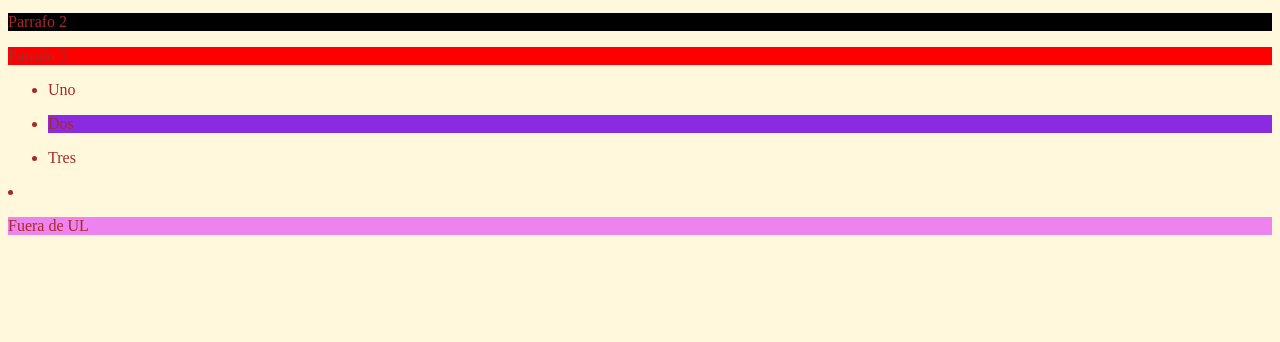
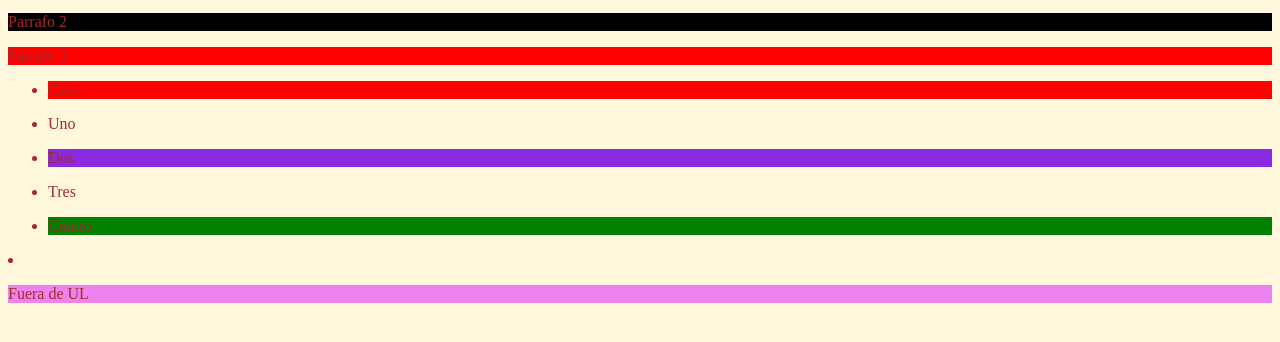
Before and after one commit to 2020-A-Python-GR1/py-arias-tuqueres-josue-nicolas, a plain HTML site: page 04 - scrapy/01 - css/index.html in a window 1280 px wide. Shown: the part 218-560 px from the top of the page. Drawn offline with Linux system fonts and the light colour scheme.

Commit message:
Mas selectores

```diff
--- a/04 - scrapy/01 - css/index.html
+++ b/04 - scrapy/01 - css/index.html
@@ -50,6 +50,13 @@
             background-color: violet;
         }
 
+        li > p.epnUno {
+            background-color: red;
+        }
+        li > p.epn {
+            background-color: green;
+        }
+
         body > ul > li > p {
             background-color: blueviolet;
         }
@@ -68,9 +75,11 @@
     >Parrafo 2</p>
     <p class="fondo-rojo">Parrafo 3</p>
     <ul>
+        <li><p class="epnUno">Cero</p></li>
         <li>Uno</li>
         <li><p>Dos</p></li>
         <li>Tres</li>
+        <li ><p class="epn">Cuatro</p></li>
     </ul>
     <li><p>Fuera de UL</p></li>
 
```
